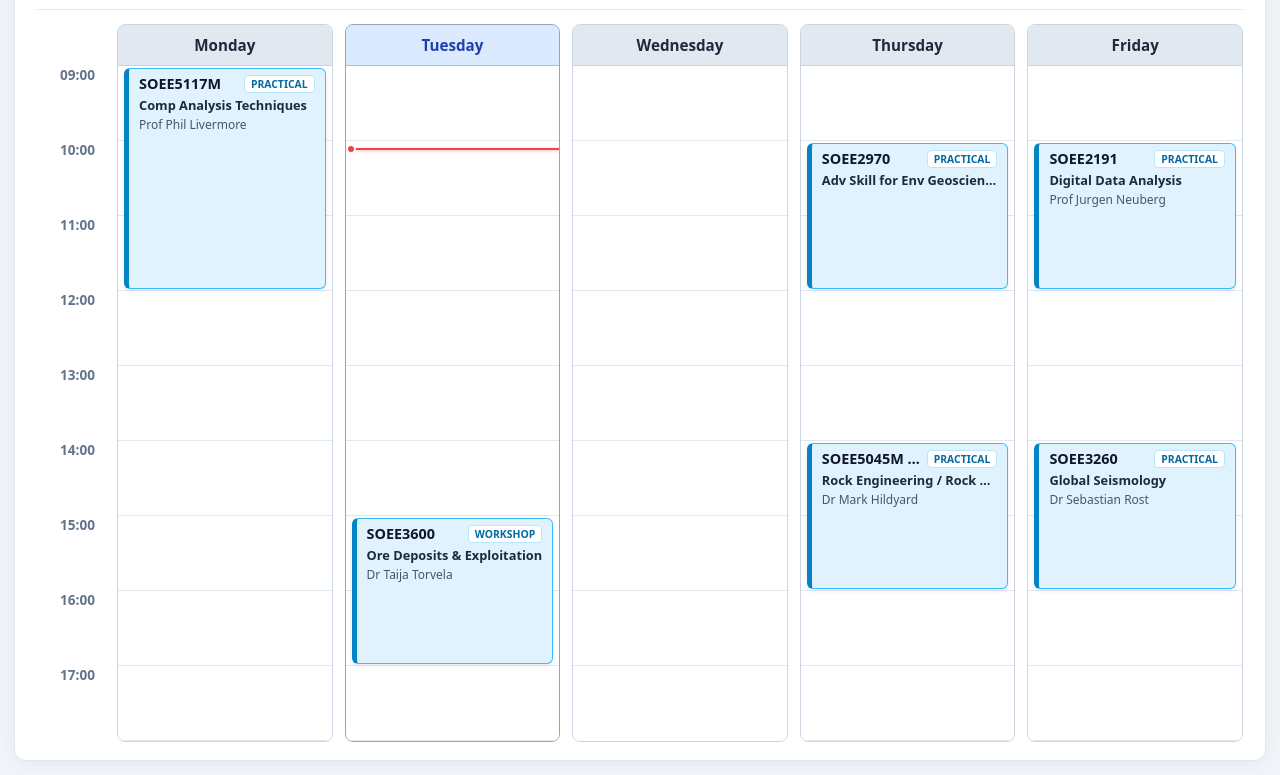
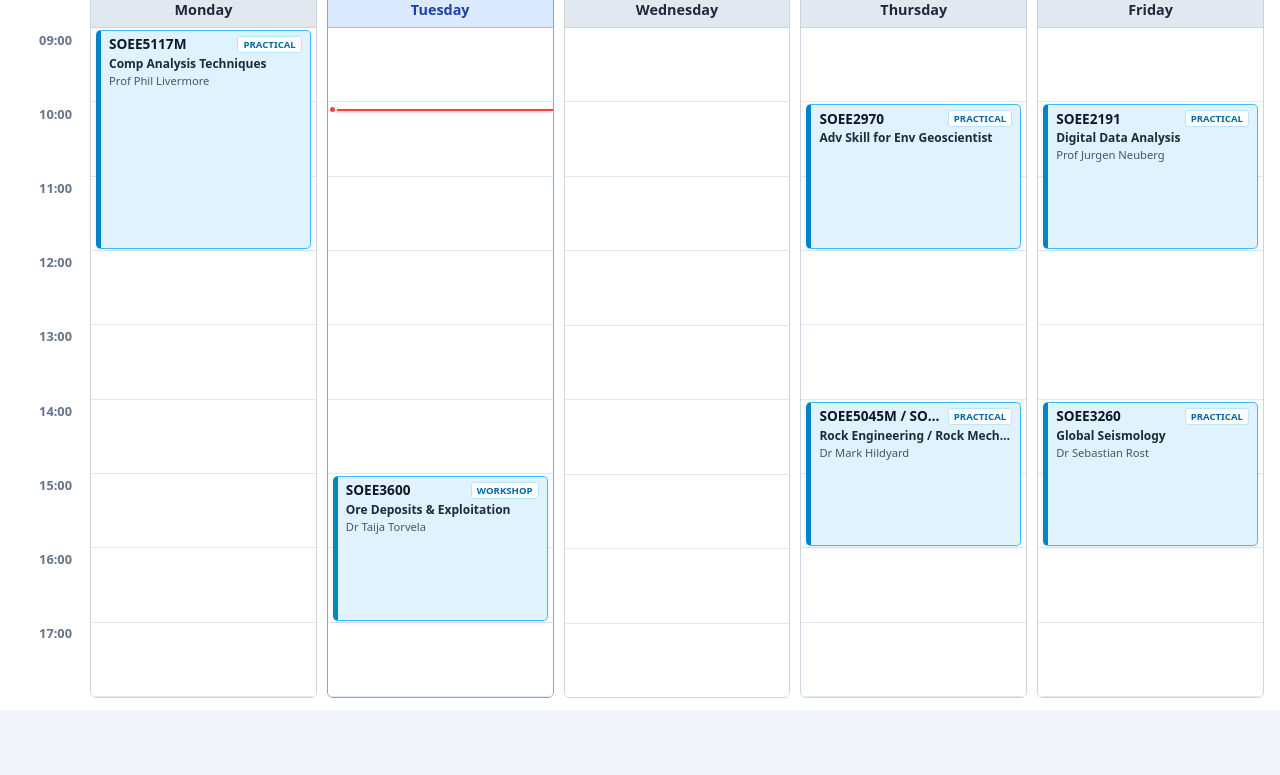
Before and after one commit to nulagi/9156timetable, a plain HTML site: page index.html in a window 1280 px wide. Shown: the part 90-865 px from the top of the page. After the commit the page ends 800 px from the top, so only its background shows below. Drawn offline with Linux system fonts and the light colour scheme.

Commit message:
Auto-update 9.156 timetable: 2026-11-17 10:05

```diff
--- a/index.html
+++ b/index.html
@@ -5,90 +5,115 @@
     <meta http-equiv="refresh" content="900">
     <title>Room 9.156 Availability & Timetable</title>
     <style>
-        body {
+        html, body {
+            height: 100vh;
+            margin: 0;
+            padding: 0;
+            overflow: hidden;
             background-color: #f1f5f9;
             color: #0f172a;
             font-family: system-ui, -apple-system, sans-serif;
-            margin: 0;
-            padding: 14px;
             box-sizing: border-box;
         }
         .wrapper {
-            max-width: 98vw;
-            margin: auto;
+            width: 100vw;
+            height: 100vh;
+            max-width: 100vw;
+            max-height: 100vh;
+            margin: 0;
             background: #ffffff;
-            padding: 18px 22px;
-            border-radius: 12px;
-            border: 1px solid #e2e8f0;
-            box-shadow: 0 4px 20px -2px rgba(15, 23, 42, 0.06);
+            padding: 12px 16px;
+            border-radius: 0;
+            box-sizing: border-box;
+            display: flex;
+            flex-direction: column;
+            box-shadow: none;
         }
         .header-container {
             display: flex;
             justify-content: space-between;
             align-items: center;
-            margin-bottom: 14px;
+            margin-bottom: 10px;
             border-bottom: 1px solid #e2e8f0;
-            padding-bottom: 12px;
+            padding-bottom: 8px;
+            flex-shrink: 0;
         }
         h1 {
-            font-size: 1.5rem;
+            font-size: 1.35rem;
             margin: 0 0 2px 0;
             color: #0f172a;
             letter-spacing: -0.01em;
         }
         .sub {
             color: #64748b;
-            font-size: 0.9rem;
+            font-size: 0.85rem;
             font-weight: 500;
         }
         .clock {
             background: #f8fafc;
             border: 1px solid #cbd5e1;
-            padding: 6px 14px;
-            border-radius: 8px;
+            padding: 4px 12px;
+            border-radius: 6px;
             font-family: ui-monospace, SFMono-Regular, Menlo, monospace;
-            font-size: 1.25rem;
+            font-size: 1.15rem;
             font-weight: 700;
             color: #0284c7;
         }
         .schedule-container {
             display: grid;
-            grid-template-columns: 68px repeat(5, 1fr);
-            gap: 12px;
+            grid-template-columns: 64px repeat(5, 1fr);
+            gap: 10px;
+            flex: 1;
+            min-height: 0;
         }
         .time-sidebar {
             display: flex;
             flex-direction: column;
-            padding-top: 41px;
+            min-height: 0;
+        }
+        .time-header-spacer {
+            height: 39px;
+            flex-shrink: 0;
+            border-bottom: 1px solid transparent;
+        }
+        .time-labels-body {
+            flex: 1;
+            display: flex;
+            flex-direction: column;
+            min-height: 0;
         }
         .time-label {
-            height: 75px;
-            font-size: 0.85rem;
+            flex: 1;
+            display: flex;
+            align-items: flex-start;
+            justify-content: flex-end;
+            padding-right: 8px;
+            box-sizing: border-box;
+            font-size: 0.8rem;
             color: #64748b;
-            text-align: right;
-            padding-right: 10px;
-            box-sizing: border-box;
             font-weight: 600;
         }
         .day-col {
             background: #f8fafc;
-            border-radius: 8px;
+            border-radius: 6px;
             overflow: hidden;
             border: 1px solid #cbd5e1;
             display: flex;
             flex-direction: column;
+            min-height: 0;
         }
         .day-col.today-col {
             border-color: #94a3b8;
         }
         .day-header {
             background: #e2e8f0;
-            padding: 10px;
+            padding: 8px 6px;
             text-align: center;
             font-weight: 700;
-            font-size: 0.95rem;
+            font-size: 0.9rem;
             color: #1e293b;
             border-bottom: 1px solid #cbd5e1;
+            flex-shrink: 0;
         }
         .day-col.today-col .day-header {
             background: #dbeafe;
@@ -96,11 +121,15 @@
             border-bottom-color: #93c5fd;
         }
         .timeline-body {
+            flex: 1;
             position: relative;
             background-color: #ffffff;
+            display: flex;
+            flex-direction: column;
+            min-height: 0;
         }
         .hour-slot {
-            height: 75px;
+            flex: 1;
             border-bottom: 1px solid #e2e8f0;
             box-sizing: border-box;
         }
@@ -109,14 +138,14 @@
         }
         .event-block {
             position: absolute;
-            left: 6px;
-            right: 6px;
+            left: 5px;
+            right: 5px;
             background: #e0f2fe;
             color: #0c4a6e;
             border: 1.5px solid #38bdf8;
             border-left: 5px solid #0284c7;
-            border-radius: 6px;
-            padding: 6px 10px;
+            border-radius: 5px;
+            padding: 5px 8px;
             box-sizing: border-box;
             overflow: hidden;
             box-shadow: 0 2px 4px rgba(15, 23, 42, 0.08);
@@ -129,11 +158,11 @@
             display: flex;
             justify-content: space-between;
             align-items: center;
-            gap: 6px;
+            gap: 4px;
         }
         .ev-title {
             font-weight: 800;
-            font-size: 0.9rem;
+            font-size: 0.85rem;
             line-height: 1.2;
             color: #0f172a;
             white-space: nowrap;
@@ -144,26 +173,26 @@
             background: #ffffff;
             color: #0369a1;
             border: 1px solid #bae6fd;
-            font-size: 0.65rem;
+            font-size: 0.6rem;
             font-weight: 700;
-            padding: 1px 6px;
-            border-radius: 4px;
+            padding: 1px 5px;
+            border-radius: 3px;
             text-transform: uppercase;
             flex-shrink: 0;
         }
         .ev-mod-name {
-            font-size: 0.8rem;
+            font-size: 0.75rem;
             font-weight: 600;
             color: #1e293b;
-            margin-top: 3px;
+            margin-top: 2px;
             white-space: nowrap;
             overflow: hidden;
             text-overflow: ellipsis;
         }
         .ev-subtitle {
-            font-size: 0.75rem;
+            font-size: 0.7rem;
             color: #475569;
-            margin-top: 2px;
+            margin-top: 1px;
             white-space: nowrap;
             overflow: hidden;
             text-overflow: ellipsis;
@@ -183,8 +212,8 @@
             position: absolute;
             left: 0;
             top: -4px;
-            width: 10px;
-            height: 10px;
+            width: 9px;
+            height: 9px;
             background-color: #ef4444;
             border-radius: 50%;
             border: 2px solid #ffffff;
@@ -192,9 +221,9 @@
         }
     </style>
     <script>
-        const HOUR_HEIGHT = 75;
         const START_HOUR = 9;
         const END_HOUR = 18;
+        const TOTAL_HOURS = END_HOUR - START_HOUR;
 
         function updateClockAndTimeLine() {
             const now = new Date();
@@ -228,8 +257,8 @@
                 if (marker.parentElement !== todayTimeline) {
                     todayTimeline.appendChild(marker);
                 }
-                const topPx = (currentDecimalHour - START_HOUR) * HOUR_HEIGHT;
-                marker.style.top = `${topPx}px`;
+                const topPercent = ((currentDecimalHour - START_HOUR) / TOTAL_HOURS) * 100;
+                marker.style.top = `${topPercent}%`;
                 marker.style.display = 'block';
             } else if (marker) {
                 marker.style.display = 'none';
@@ -252,15 +281,18 @@
 
         <div class="schedule-container">
             <div class="time-sidebar">
-                <div class="time-label">09:00</div><div class="time-label">10:00</div><div class="time-label">11:00</div><div class="time-label">12:00</div><div class="time-label">13:00</div><div class="time-label">14:00</div><div class="time-label">15:00</div><div class="time-label">16:00</div><div class="time-label">17:00</div>
+                <div class="time-header-spacer"></div>
+                <div class="time-labels-body">
+                    <div class="time-label"><span>09:00</span></div><div class="time-label"><span>10:00</span></div><div class="time-label"><span>11:00</span></div><div class="time-label"><span>12:00</span></div><div class="time-label"><span>13:00</span></div><div class="time-label"><span>14:00</span></div><div class="time-label"><span>15:00</span></div><div class="time-label"><span>16:00</span></div><div class="time-label"><span>17:00</span></div>
+                </div>
             </div>
 
     <div class="day-col" data-day="0">
         <div class="day-header">Monday</div>
-        <div class="timeline-body" style="height: 675px;">
+        <div class="timeline-body">
             <div class="hour-slot"></div><div class="hour-slot"></div><div class="hour-slot"></div><div class="hour-slot"></div><div class="hour-slot"></div><div class="hour-slot"></div><div class="hour-slot"></div><div class="hour-slot"></div><div class="hour-slot"></div>
 
-        <div class="event-block" style="top: 2.0px; height: 221.0px;">
+        <div class="event-block" style="top: calc(0.0% + 2px); height: calc(33.33333333333333% - 4px);">
             <div class="ev-header-row">
                 <div class="ev-title">SOEE5117M</div>
                 <span class="type-badge">Practical</span>
@@ -274,10 +306,10 @@
 
     <div class="day-col" data-day="1">
         <div class="day-header">Tuesday</div>
-        <div class="timeline-body" style="height: 675px;">
+        <div class="timeline-body">
             <div class="hour-slot"></div><div class="hour-slot"></div><div class="hour-slot"></div><div class="hour-slot"></div><div class="hour-slot"></div><div class="hour-slot"></div><div class="hour-slot"></div><div class="hour-slot"></div><div class="hour-slot"></div>
 
-        <div class="event-block" style="top: 452.0px; height: 146.0px;">
+        <div class="event-block" style="top: calc(66.66666666666666% + 2px); height: calc(22.22222222222222% - 4px);">
             <div class="ev-header-row">
                 <div class="ev-title">SOEE3600</div>
                 <span class="type-badge">Workshop</span>
@@ -291,7 +323,7 @@
 
     <div class="day-col" data-day="2">
         <div class="day-header">Wednesday</div>
-        <div class="timeline-body" style="height: 675px;">
+        <div class="timeline-body">
             <div class="hour-slot"></div><div class="hour-slot"></div><div class="hour-slot"></div><div class="hour-slot"></div><div class="hour-slot"></div><div class="hour-slot"></div><div class="hour-slot"></div><div class="hour-slot"></div><div class="hour-slot"></div>
 
         </div>
@@ -299,10 +331,10 @@
 
     <div class="day-col" data-day="3">
         <div class="day-header">Thursday</div>
-        <div class="timeline-body" style="height: 675px;">
+        <div class="timeline-body">
             <div class="hour-slot"></div><div class="hour-slot"></div><div class="hour-slot"></div><div class="hour-slot"></div><div class="hour-slot"></div><div class="hour-slot"></div><div class="hour-slot"></div><div class="hour-slot"></div><div class="hour-slot"></div>
 
-        <div class="event-block" style="top: 77.0px; height: 146.0px;">
+        <div class="event-block" style="top: calc(11.11111111111111% + 2px); height: calc(22.22222222222222% - 4px);">
             <div class="ev-header-row">
                 <div class="ev-title">SOEE2970</div>
                 <span class="type-badge">Practical</span>
@@ -311,7 +343,7 @@
 
         </div>
 
-        <div class="event-block" style="top: 377.0px; height: 146.0px;">
+        <div class="event-block" style="top: calc(55.55555555555556% + 2px); height: calc(22.22222222222222% - 4px);">
             <div class="ev-header-row">
                 <div class="ev-title">SOEE5045M / SOEE5047M</div>
                 <span class="type-badge">Practical</span>
@@ -325,10 +357,10 @@
 
     <div class="day-col" data-day="4">
         <div class="day-header">Friday</div>
-        <div class="timeline-body" style="height: 675px;">
+        <div class="timeline-body">
             <div class="hour-slot"></div><div class="hour-slot"></div><div class="hour-slot"></div><div class="hour-slot"></div><div class="hour-slot"></div><div class="hour-slot"></div><div class="hour-slot"></div><div class="hour-slot"></div><div class="hour-slot"></div>
 
-        <div class="event-block" style="top: 77.0px; height: 146.0px;">
+        <div class="event-block" style="top: calc(11.11111111111111% + 2px); height: calc(22.22222222222222% - 4px);">
             <div class="ev-header-row">
                 <div class="ev-title">SOEE2191</div>
                 <span class="type-badge">Practical</span>
@@ -337,7 +369,7 @@
             <div class="ev-subtitle" title="Prof Jurgen Neuberg">Prof Jurgen Neuberg</div>
         </div>
 
-        <div class="event-block" style="top: 377.0px; height: 146.0px;">
+        <div class="event-block" style="top: calc(55.55555555555556% + 2px); height: calc(22.22222222222222% - 4px);">
             <div class="ev-header-row">
                 <div class="ev-title">SOEE3260</div>
                 <span class="type-badge">Practical</span>
```
